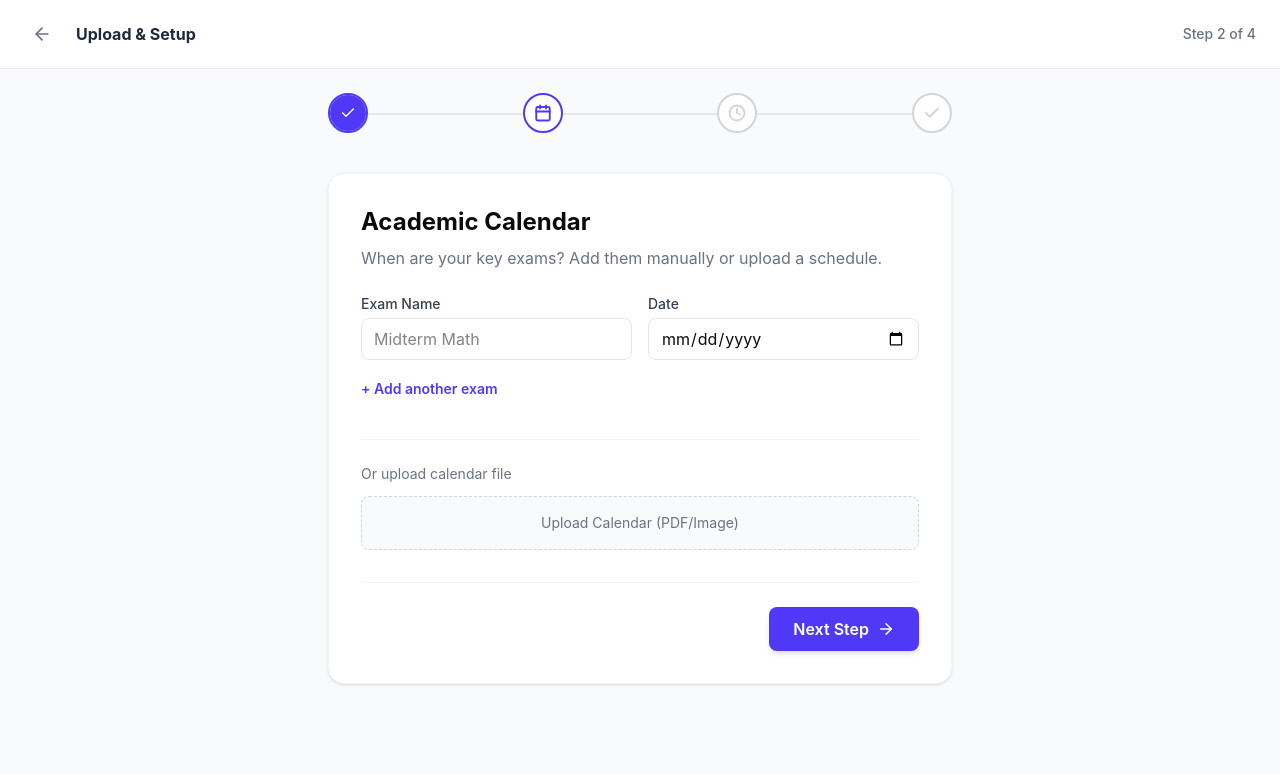
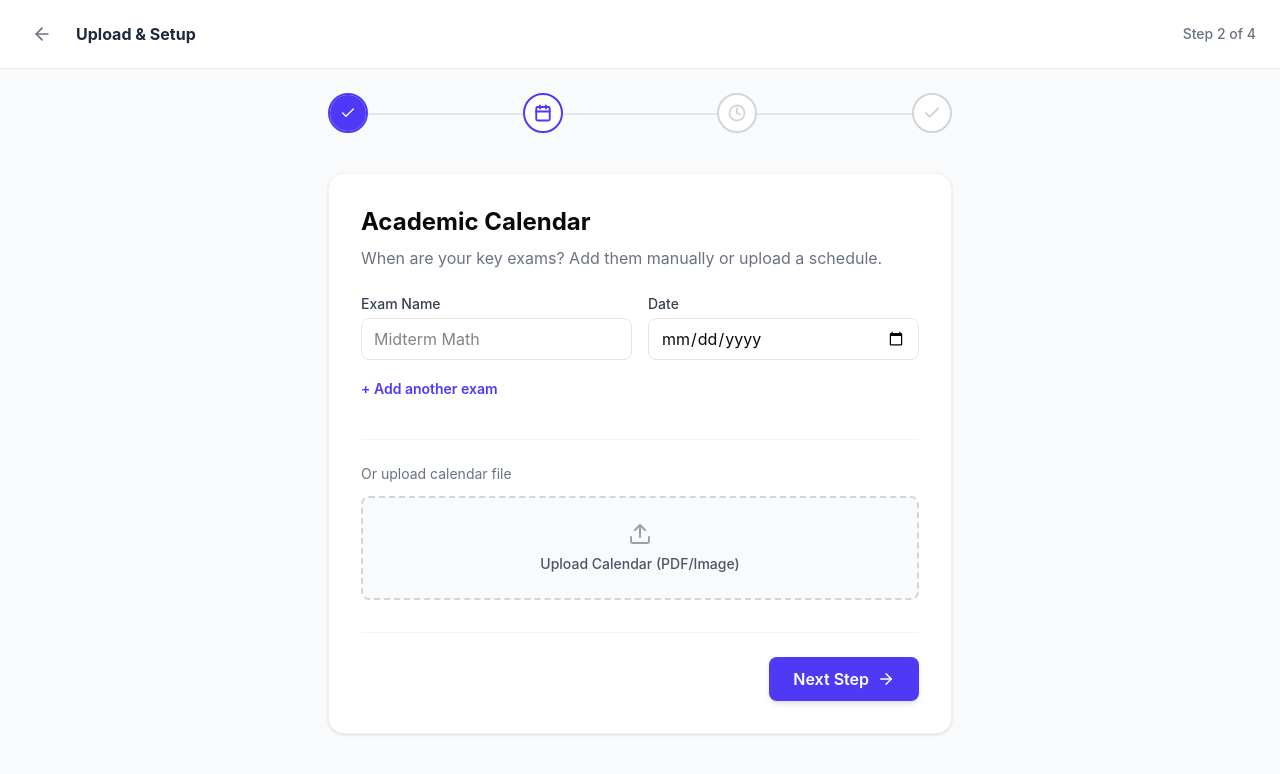
Before and after one commit to DharaniVasanV/ErudioAI-Main, a React (Vite) app: page /upload-setup in a window 1280 px wide. Both pictures are taken after a click on the button "Next Step". Shown: the top 774 px of the page. Built offline with nearby package versions, Linux system fonts and the light colour scheme.

Commit message:
Fix calendar file upload in UploadFlow

```diff
--- a/src/app/pages/UploadFlow.tsx
+++ b/src/app/pages/UploadFlow.tsx
@@ -63,6 +63,17 @@ export const UploadFlow = () => {
     getInputProps: getTimetableInputProps,
     isDragActive: isTimetableDragActive
   } = useDropzone({ onDrop: onDropTimetable });
+
+  // Calendar Dropzone setup
+  const [calendarFiles, setCalendarFiles] = useState<File[]>([]);
+  const onDropCalendar = (acceptedFiles: File[]) => {
+    setCalendarFiles(prev => [...prev, ...acceptedFiles]);
+  };
+  const {
+    getRootProps: getCalendarRootProps,
+    getInputProps: getCalendarInputProps,
+    isDragActive: isCalendarDragActive
+  } = useDropzone({ onDrop: onDropCalendar });
 
   if (isGenerating) {
     return (
@@ -164,9 +175,32 @@ export const UploadFlow = () => {
 
                 <div className="mt-6 pt-6 border-t border-gray-100">
                    <p className="text-sm text-gray-500 mb-3">Or upload calendar file</p>
-                   <div className="border border-dashed border-gray-300 rounded-lg p-4 text-center text-sm text-gray-500 bg-gray-50 cursor-pointer hover:bg-gray-100">
-                     Upload Calendar (PDF/Image)
+                   <div
+                     {...getCalendarRootProps()}
+                     className={clsx(
+                       "border-2 border-dashed rounded-lg p-6 text-center cursor-pointer transition-colors",
+                       isCalendarDragActive ? "border-indigo-500 bg-indigo-50" : "border-gray-300 bg-gray-50 hover:bg-gray-100"
+                     )}
+                   >
+                     <input {...getCalendarInputProps()} />
+                     <Upload size={24} className="mx-auto mb-2 text-gray-400" />
+                     <p className="text-sm text-gray-600 font-medium">Upload Calendar (PDF/Image)</p>
                    </div>
+                   {calendarFiles.length > 0 && (
+                     <div className="mt-4 space-y-2">
+                       {calendarFiles.map((file, idx) => (
+                         <div key={idx} className="flex items-center justify-between bg-gray-50 p-3 rounded-lg border border-gray-200">
+                           <span className="text-sm text-gray-600 truncate">{file.name}</span>
+                           <button
+                             onClick={() => setCalendarFiles(prev => prev.filter((_, i) => i !== idx))}
+                             className="text-red-500 hover:text-red-700 text-xs font-medium"
+                           >
+                             Remove
+                           </button>
+                         </div>
+                       ))}
+                     </div>
+                   )}
                 </div>
               </div>
             </div>
--- a/src/lib/config.ts
+++ b/src/lib/config.ts
@@ -1,5 +1,3 @@
-import { Capacitor } from '@capacitor/core';
-
 const getApiBaseUrl = () => {
   // Production URL - backend is deployed on Render
   const PRODUCTION_URL = 'https://erudioai-backend.onrender.com';
```
